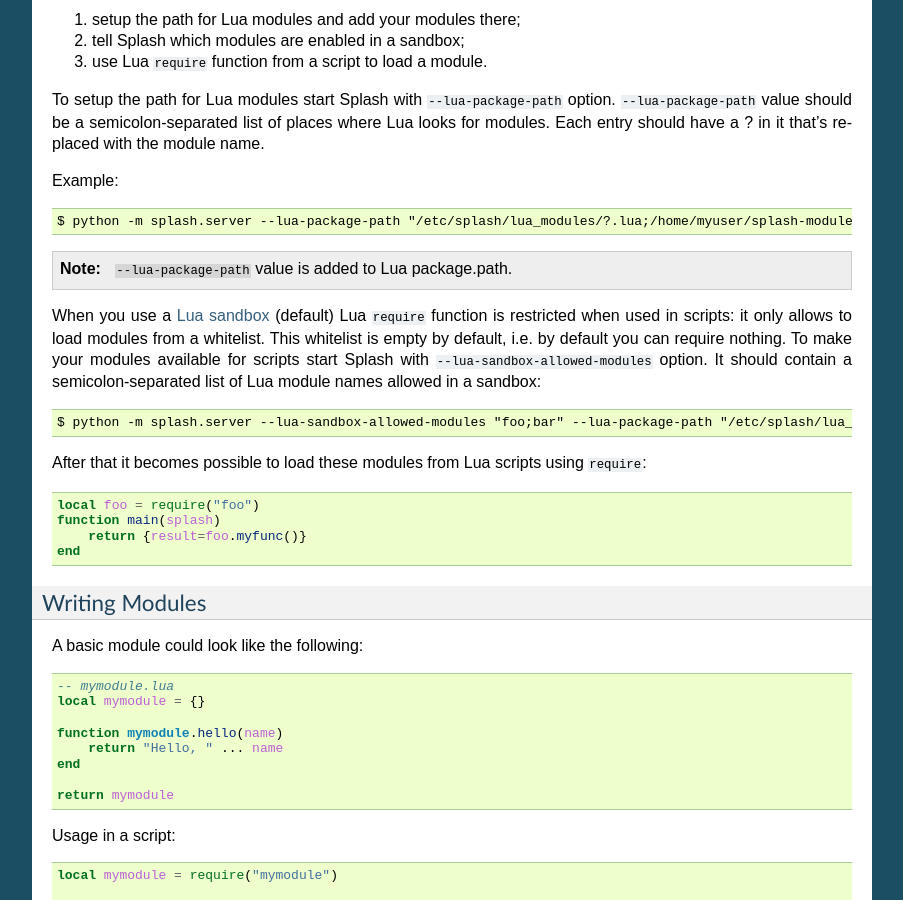
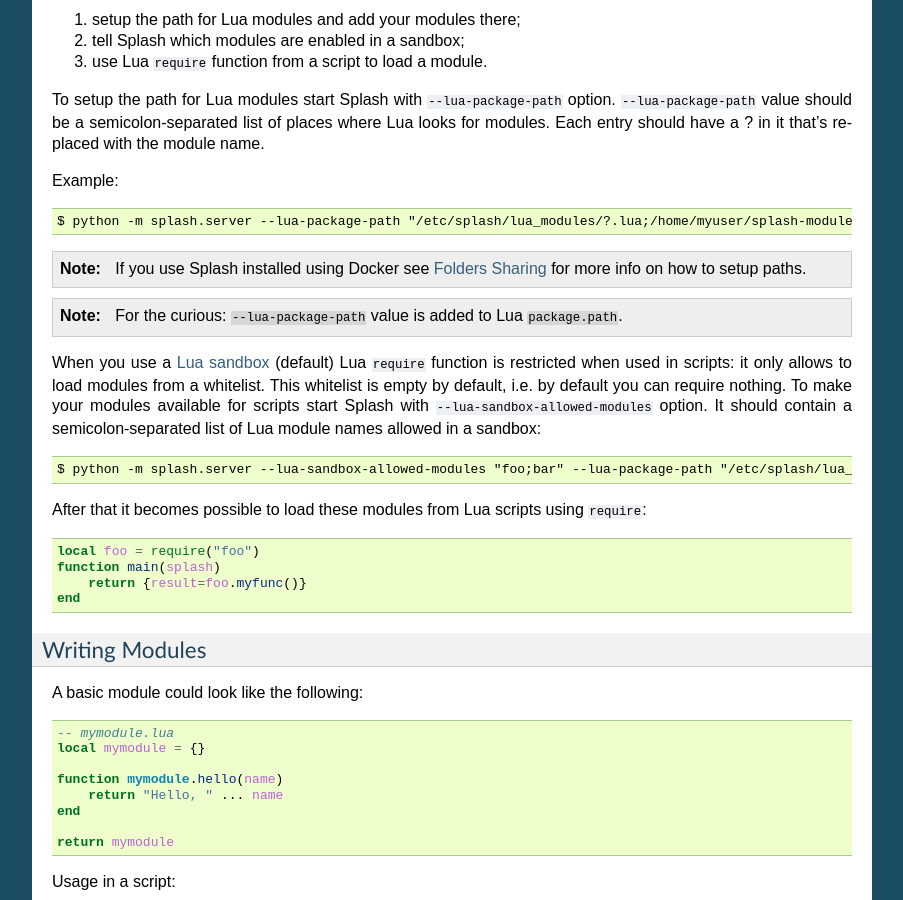
Before and after one commit to scrapinghub/splash, a Sphinx documentation site: the page built from docs/scripting-tutorial.rst, in a window 1280 px wide and 900 px high, scrolled down 5433 px. Shown: the whole window, without its empty margins (198-1101 px from the left). Built offline with Sphinx 7.4.7, drawn with Linux system fonts in a browser that asks for light colours.

Commit message:
DOC mention how to setup --lua-package-path with dockerized Splash

```diff
--- a/docs/install.rst
+++ b/docs/install.rst
@@ -100,6 +100,8 @@ To see all possible options pass ``--help``. Not all options will work the
 same inside Docker: changing ports doesn't make sense (use docker run options
 instead), and paths are paths in the container.
 
+.. _docker-folder-sharing:
+
 Folders Sharing
 ~~~~~~~~~~~~~~~
 
--- a/docs/scripting-tutorial.rst
+++ b/docs/scripting-tutorial.rst
@@ -396,7 +396,14 @@ Example::
 
 .. note::
 
-    ``--lua-package-path`` value is added to Lua package.path.
+    If you use Splash installed using Docker see
+    :ref:`docker-folder-sharing` for more info on how to setup
+    paths.
+
+.. note::
+
+    For the curious: ``--lua-package-path`` value is added to Lua
+    ``package.path``.
 
 When you use a :ref:`Lua sandbox <lua-sandbox>` (default) Lua ``require``
 function is restricted when used in scripts: it only allows to load
@@ -416,6 +423,7 @@ After that it becomes possible to load these modules from Lua scripts using
     function main(splash)
         return {result=foo.myfunc()}
     end
+
 
 Writing Modules
 ~~~~~~~~~~~~~~~
```
